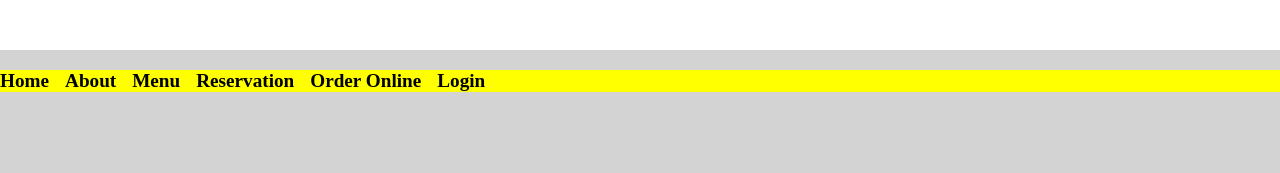
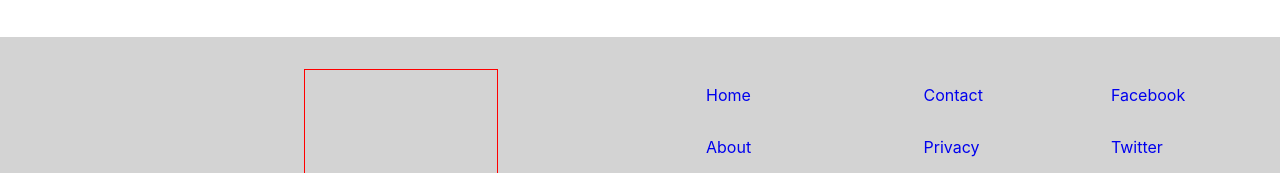
Before and after one commit to Slice913/FE_Capstone, a React (Create React App) app in the folder little_lemon/: page / in a window 1280 px wide. Shown: the part 2627-2800 px from the top of the page. Built offline with nearby package versions, Linux system fonts and the light colour scheme.

Commit message:
working on styling for footer continued

```diff
--- a/little_lemon/src/components/Footer.css
+++ b/little_lemon/src/components/Footer.css
@@ -1,9 +1,158 @@
-.footer-main {
+/* .footer-main {
+  display: flex;
+  gap: 1rem;
   background: lightgray;
   height: 26rem;
 }
 
+.footer-nav-links > li > a {
+  text-decoration: none;
+
+ }
+
+/* .footer-nav-links {
+  /* flex-direction: column; */
+/* width: 7rem; */
+/* justify-content: center; */
+/* } */
+
+/* .footer-nav-links > ul {
+  display: flex;
+  flex-direction: column;
+  font-size: small;
+} */
+
+/* .footer-img {
+  width: 17rem;
+  height: 21rem;
+} */
+
+/* .footer-nav-links-ul { */
+/* display: flex; */
+/* flex-direction: column; */
+/* } */
+
+/* .footer-nav-contacts > ul {
+  flex-direction: column;
+} */
+
+/* .footer-nav-links {
+}
+
+.img-container {
+  display: flex;
+}  */
+
+.footer-main {
+  display: flex;
+  width: auto;
+  height: 30rem;
+  background-color: lightgray;
+  gap: 6rem;
+}
+
+.footer-nav-text {
+  display: flex;
+  gap: 8rem;
+}
+.footer-nav-contacts {
+  display: flex;
+}
+
 .footer-nav-links {
+  /* min-width: 12rem; */
+}
+
+/* .footer-nav-links > ul:nth-child(1) {
+  list-style: none;
+} */
+
+/* .footer-nav-contacts > ul {
+  list-style: none;
+} */
+
+.footer-nav-social > ul,
+.footer-nav-contacts > ul,
+.footer-nav-links > ul {
+  list-style: none;
+}
+
+.footer-nav-social > ul > li > a,
+.footer-nav-contacts > ul > li > a,
+.footer-nav-links > ul > li > a {
+  text-decoration: none;
+}
+
+/* Element | http://localhost:3000/# */
+
+/* .footer-main {
   display: flex;
-  background-color: yellow;
+} */
+
+/* Element | http://localhost:3000/# */
+
+.img-container {
+  min-width: 15rem;
+  border: 1px solid red;
+  min-height: 10rem;
 }
+
+/* Element | http://localhost:3000/# */
+
+/* .footer-nav-text {
+  display: flex;
+  gap: 8rem;
+} */
+
+/* Element | http://localhost:3000/# */
+/*
+.footer-nav-contacts {
+  display: flex;
+} */
+
+/* Element | http://localhost:3000/# */
+
+.footer-main {
+  display: flex;
+}
+
+/* Element | http://localhost:3000/# */
+
+.img-container {
+  /* width: -1rem; */
+  min-width: 12rem;
+  border: 1px solid red;
+  height: 23rem;
+  margin-top: 2rem;
+  margin-left: 19rem;
+}
+
+/* Element | http://localhost:3000/# */
+
+.footer-nav-text {
+  display: flex;
+  padding: 7rem;
+  margin-top: 0rem;
+  padding-top: 2rem;
+}
+
+/* Element | http://localhost:3000/# */
+
+.footer-nav-contacts {
+  display: flex;
+}
+
+/* Element | http://localhost:3000/# */
+
+.footer-nav-links > ul:nth-child(1) > li:nth-child(1) {
+  justify-content: center;
+}
+
+/* Inline #6 | http://localhost:3000/# */
+
+.footer-nav-contacts ul li,
+.footer-nav-links ul li,
+.footer-nav-social ul li {
+  padding-bottom: 1rem;
+  margin-top: 1rem;
+}
--- a/little_lemon/src/components/Footer.jsx
+++ b/little_lemon/src/components/Footer.jsx
@@ -4,9 +4,12 @@ import "./Footer.css";
 function Footer() {
   return (
     <footer className="footer-main">
-      <img src="" alt="" className="img-footer" />
-      <div className="footer-nav">
-        <ul className="footer-nav-links">
+      <div className="img-container">
+        <img src="" alt="" className="footer-img" />
+      </div>
+      <div className="footer-nav-text">
+        <div className="footer-nav-links">
+          <ul>
             <li>
               <a href="/#">Home</a>
             </li>
@@ -27,10 +30,36 @@ function Footer() {
             </li>
           </ul>
         </div>
-      <div className="footer-contact"></div>
-      <div className="footer-social-media"></div>
+        <div className="footer-nav-contacts">
+          <ul>
+            <li>
+              <a href="/#">Contact</a>
+            </li>
+            <li>
+              <a href="/#">Privacy</a>
+            </li>
+            <li>
+              <a href="/#">Terms</a>
+            </li>
+          </ul>
+        </div>
+        <div className="footer-nav-social">
+          <ul>
+            <li>
+              <a href="/#">Facebook</a>
+            </li>
+            <li>
+              <a href="/#">Twitter</a>
+            </li>
+            <li>
+              <a href="/#">Instagram</a>
+            </li>
+          </ul>
+        </div>
+      </div>
     </footer>
   );
 }
 
 export default Footer;
+//  TODO: get footer links  correct
--- a/little_lemon/src/components/Nav.css
+++ b/little_lemon/src/components/Nav.css
@@ -40,7 +40,7 @@ nav > a {
   align-items: center;
 }
 
-ul {
+.nav-links {
   display: flex;
   list-style: none;
   padding: 0;
@@ -48,7 +48,7 @@ ul {
   gap: 1rem;
 }
 
-a {
+.nav-links > li > a {
   font-family: "Markazi";
   font-weight: bold;
   font-size: larger;
@@ -56,9 +56,9 @@ a {
   text-decoration: none;
 }
 
-.menu-btn {
+/* .menu-btn {
   background-color: #f4ce14;
   border-radius: 2rem;
   min-width: 5rem;
   padding: 0.5rem;
-}
+} */
--- a/little_lemon/src/components/Nav.jsx
+++ b/little_lemon/src/components/Nav.jsx
@@ -34,7 +34,7 @@ function Nav() {
             </li>
           </ul>
         </nav>
-        <button className="menu-btn">Menu</button>
+        {/* <button className="menu-btn">Menu</button> */}
       </header>
     </container>
   );
```
Lines whose indentation alone changed are shown as unchanged.
